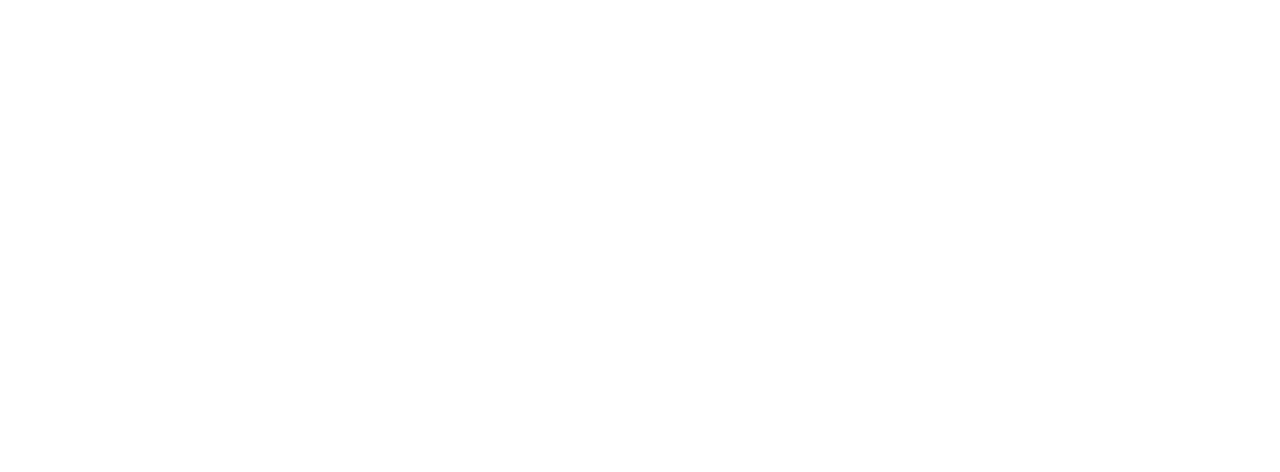
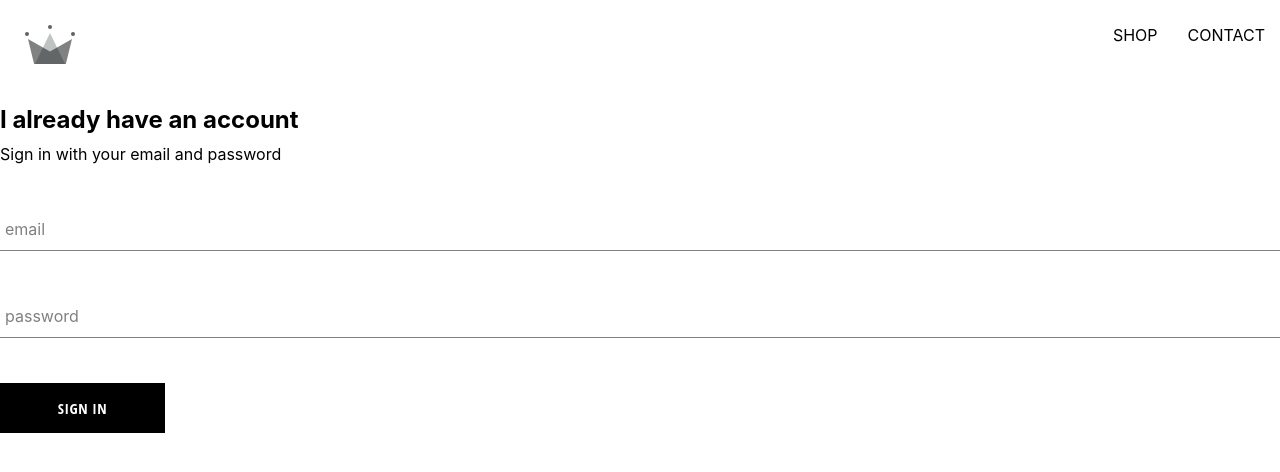
Before and after one commit to krispthan/shop_commerce-, a React (Create React App) app: page /signin in a window 1280 px wide. Shown: the top 472 px of the page. Built offline with nearby package versions, Linux system fonts and the light colour scheme.

Commit message:
create signin form with custom button and form input

```diff
--- a/src/App.css
+++ b/src/App.css
@@ -0,0 +1,4 @@
+a {
+  text-decoration: none;
+  color: black;
+}
--- a/src/App.js
+++ b/src/App.js
@@ -1,15 +1,20 @@
 import React from 'react';
 import Homepage from './pages/homepage/homepage.component';
 import ShopPage from './pages/shop/shop.component';
+import Header from './component/header/header.component';
+import SignInAndSignUp from './pages/sign-in-and-sign-up/sign-in-and-sign-up.component';
 import './App.css';
 import { Route, Switch } from 'react-router-dom';
 
 function App() {
   return (
-    <div className="App">
+    <div>
+      <Header />
       <Switch>
         <Route exact path="/" component={Homepage} />
+
         <Route exact path="/shop" component={ShopPage} />
+        <Route exact path="/signin" component={SignInAndSignUp} />
       </Switch>
     </div>
   );
--- /dev/null
+++ b/src/component/custom-button/custom-button.component.jsx
@@ -0,0 +1,9 @@
+import React from 'react';
+import './custom-button.styles.scss';
+
+const CustomButton = ({ children, ...otherButtonProps }) => (
+  <button className="custom-button" {...otherButtonProps}>
+    {children}
+  </button>
+);
+export default CustomButton;
--- /dev/null
+++ b/src/component/custom-button/custom-button.styles.scss
@@ -0,0 +1,22 @@
+.custom-button {
+  min-width: 165px;
+  width: auto;
+  height: 50px;
+  letter-spacing: 0.5px;
+  line-height: 50px;
+  padding: 0 35px 0 35px;
+  font-size: 15px;
+  background-color: black;
+  color: white;
+  text-transform: uppercase;
+  font-family: 'Open Sans Condensed';
+  font-weight: bolder;
+  border: none;
+  cursor: pointer;
+
+  &:hover {
+    background-color: white;
+    color: black;
+    border: 1px solid black;
+  }
+}
--- /dev/null
+++ b/src/component/form-input/form-input.component.jsx
@@ -0,0 +1,19 @@
+import React from 'react';
+import './form-input.styles.scss';
+
+const FormInput = ({ handleChange, label, ...otherFormProps }) => (
+  <div className="group">
+    <input className="form-input" onChange={handleChange} {...otherFormProps} />
+    {label ? (
+      <label
+        className={`${
+          otherFormProps.value.length ? 'shrink' : ''
+        } form-input-label`}
+      >
+        {label}
+      </label>
+    ) : null}
+  </div>
+);
+
+export default FormInput;
--- /dev/null
+++ b/src/component/form-input/form-input.styles.scss
@@ -0,0 +1,54 @@
+$sub-color: grey;
+$main-color: black;
+
+@mixin shrinkLabel {
+  top: -14px;
+  font-size: 12px;
+  color: $main-color;
+}
+
+.group {
+  position: relative;
+  margin: 45px 0;
+
+  .form-input {
+    background: none;
+    background-color: white;
+    color: $sub-color;
+    font-size: 18px;
+    padding: 10px 10px 10px 5px;
+    display: block;
+    width: 100%;
+    border: none;
+    border-radius: 0;
+    border-bottom: 1px solid $sub-color;
+    margin: 25px 0;
+
+    &:focus {
+      outline: none;
+    }
+
+    &:focus ~ .form-input-label {
+      @include shrinkLabel();
+    }
+  }
+
+  input[type='password'] {
+    letter-spacing: 0.3em;
+  }
+
+  .form-input-label {
+    color: $sub-color;
+    font-size: 16px;
+    font-weight: normal;
+    position: absolute;
+    pointer-events: none;
+    left: 5px;
+    top: 10px;
+    transition: 300ms ease all;
+
+    &.shrink {
+      @include shrinkLabel();
+    }
+  }
+}
--- /dev/null
+++ b/src/component/header/header.component.jsx
@@ -0,0 +1,21 @@
+import React from 'react';
+import './header.styles.scss';
+import { ReactComponent as Logo } from '../../assets/crown.svg';
+import { Link } from 'react-router-dom';
+
+const Header = () => (
+  <div className="header">
+    <Link className="logo-container" to="/">
+      <Logo className="logo" />
+    </Link>
+    <div className="options">
+      <Link to="/shop" className="option">
+        SHOP
+      </Link>
+      <Link to="/contact" className="option">
+        CONTACT
+      </Link>
+    </div>
+  </div>
+);
+export default Header;
--- /dev/null
+++ b/src/component/header/header.styles.scss
@@ -0,0 +1,25 @@
+.header {
+  height: 70px;
+  width: 100%;
+  display: flex;
+  justify-content: space-between;
+  margin-bottom: 25px;
+
+  .logo-container {
+    height: 100%;
+    width: 70px;
+    padding: 25px;
+  }
+
+  .options {
+    width: 50%;
+    height: 100%;
+    display: flex;
+    align-items: center;
+    justify-content: flex-end;
+
+    .option {
+      padding: 10px 15px;
+    }
+  }
+}
--- /dev/null
+++ b/src/component/sign-in/sign-in.component.jsx
@@ -0,0 +1,51 @@
+import React from 'react';
+import CustomButton from '../custom-button/custom-button.component';
+import FormInput from '../form-input/form-input.component';
+import './sign-in.styles.scss';
+
+class SignIn extends React.Component {
+  constructor(props) {
+    super(props);
+    this.state = {
+      email: '',
+      password: '',
+    };
+  }
+  handleSubmit = (e) => {
+    e.preventDefault();
+    this.setState({ email: '', password: ' ' });
+  };
+  handleChange = (e) => {
+    const { name, value } = e.target.value;
+    this.setState({ [name]: value });
+  };
+
+  render() {
+    return (
+      <div className="sign-in">
+        <h2 className="title">I already have an account</h2>
+        <span>Sign in with your email and password</span>
+        <form onSubmit={this.handleSubmit}>
+          <FormInput
+            name="email"
+            value={this.state.email}
+            required
+            handleChange={this.handleChange}
+            label="email"
+          />
+
+          <FormInput
+            name="password"
+            value={this.state.password}
+            required
+            label="password"
+            handleChange={this.handleChange}
+          />
+
+          <CustomButton type="submit">SIGN IN</CustomButton>
+        </form>
+      </div>
+    );
+  }
+}
+export default SignIn;
--- /dev/null
+++ b/src/component/sign-in/sign-in.styles.scss
@@ -0,0 +1,8 @@
+.sign-in {
+  display: flex;
+  flex-direction: column;
+
+  .title {
+    margin: 10px 0;
+  }
+}
--- /dev/null
+++ b/src/pages/sign-in-and-sign-up/sign-in-and-sign-up.component.jsx
@@ -0,0 +1,10 @@
+import React from 'react';
+import SignIn from '../../component/sign-in/sign-in.component';
+import './sign-in-and-sign-up.styles.scss';
+
+const SignInAndSignUpPage = () => (
+  <div>
+    <SignIn />
+  </div>
+);
+export default SignInAndSignUpPage;
```
Also changed, not shown: src/assets/Fashion-shop-logo-vector.jpg (added), src/assets/crown.svg (added), src/pages/sign-in-and-sign-up/sign-in-and-sign-up.styles.scss (added).
